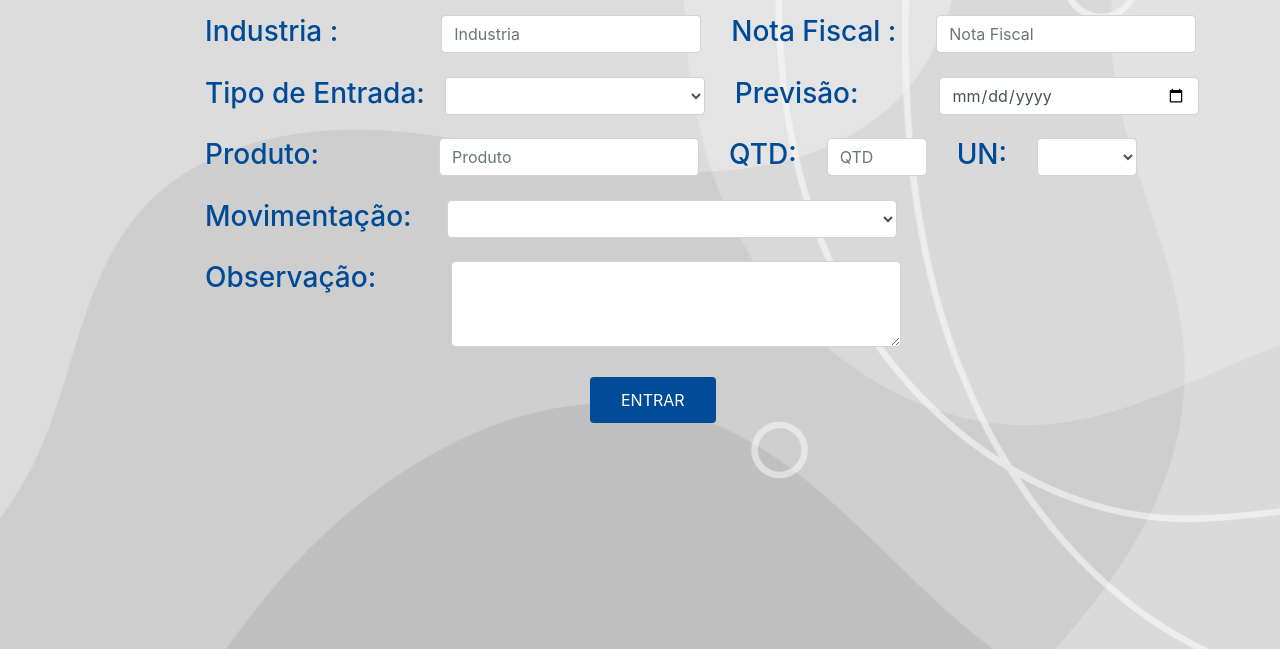
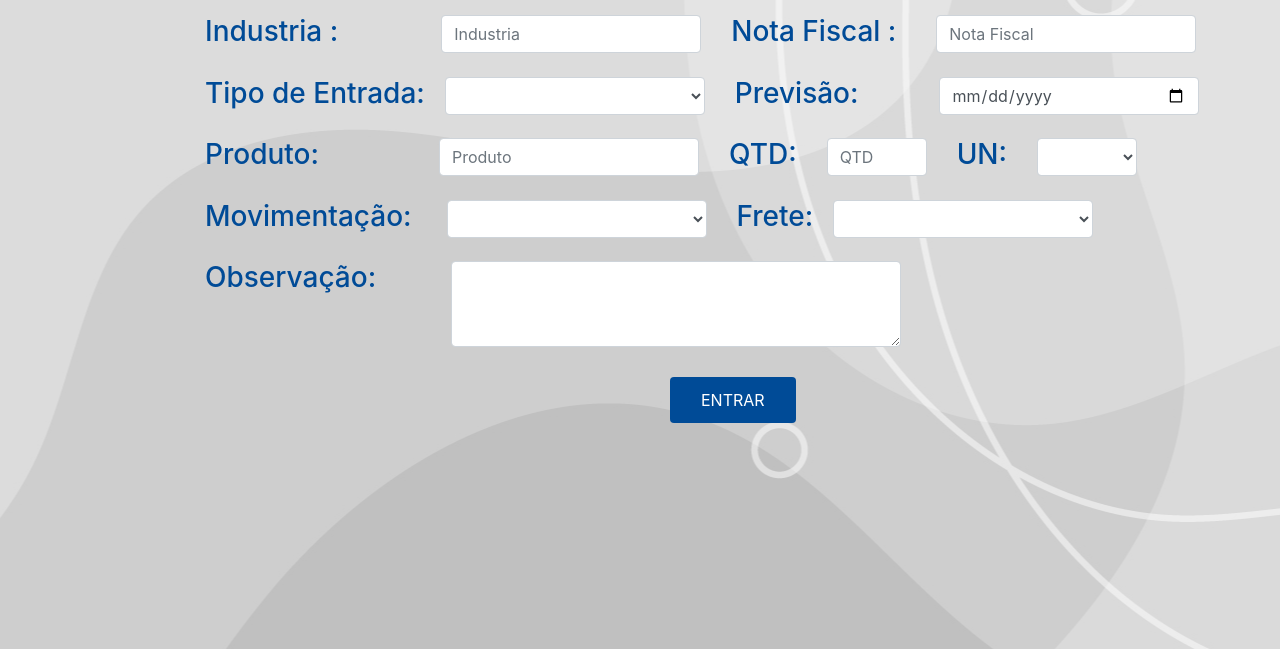
Before and after one commit to fabio21777/labes-fribel_alimentos, a Django app: page /acompanhamento/adicionarCarga/ in a window 1280 px wide. Shown: the part 151-800 px from the top of the page. Run offline with Django 3.2, Linux system fonts and the light colour scheme; some libraries are stand-ins or nearby versions.

Commit message:
adicionando atributos no modelo carga ,edição do gitgnore ignora o banco e arquivos pyc
foi adicionando atributos no modelo carga,
atributos adicionados
tipo_entrada
Produto
QTD
UN
movimentacao
frete
observacao

```diff
--- a/carga_descarga/core/static/css/styles.css
+++ b/carga_descarga/core/static/css/styles.css
@@ -105,7 +105,7 @@ textarea.addcarga{
 
 }
 div.btadd{
-    padding-left: 370px;
+    padding-left: 450px;
 }
 h3.tipEnt{
     padding-right: 20PX;
@@ -121,7 +121,7 @@ h3.promov{
     padding-right: 35px;
 }
 select.select{
-    width: 450px;
+    width: 260px;
 }
 select.un{
     width: 100px;
@@ -136,3 +136,7 @@ h3.uni{
     padding-right: 30px;
     padding-left: 30px;
 }
+h3.frete{
+    padding-left: 30px;
+    padding-right: 20px;
+}
--- a/carga_descarga/core/static/js/scripts.js
+++ b/carga_descarga/core/static/js/scripts.js
@@ -19,3 +19,7 @@ $(document).ready(function(){
         window.location.href = baseUrl + '?ordenador=' + ordenador;
     });
 });
+function validar_add_carga(){
+    window.alert('falta colocar as validações')
+    document.getElementById("formulario").submit();
+}
--- a/carga_descarga/core/templates/core/adicionar_carga.html
+++ b/carga_descarga/core/templates/core/adicionar_carga.html
@@ -4,31 +4,31 @@
 
 {% block content %}
 <div class="container" id="principal">
-    <div  id="titulo"><h1 > CADASTRO DE CARGA</h1></div>
-    <form id= "formulario" class="form-group " enctype="multipart/form-data" action="submit", method="POST"> {% csrf_token%}
+    <div  id="titulo"><h1 > CADASTRO DE CARGA</h1></div><!--*/-->
+    <form class="form-contact contact_form"  method="post" id="formulario" action="\acompanhamento/adicionarCarga/submit" >{% csrf_token%}
             <div class="row add">
                 <H3 class="addcargah3indus">Industria :</H3>
-                <input id="industria"  class="form-control addcarga" type="text" onfocus="this.placeholder = ''" onblur="this.placeholder = 'Industria'" placeholder="Industria" >
+                <input id="industria" name="industria"  class="form-control addcarga" type="text" onfocus="this.placeholder = ''" onblur="this.placeholder = 'Industria'" placeholder="Industria" >
                 <H3 class="addcargah3nf">Nota Fiscal :</H3>
-                <input id="NF"  class="form-control addcarga" type="text" onfocus="this.placeholder = ''" onblur="this.placeholder = 'Nota Fiscal'" placeholder="Nota Fiscal" >
+                <input id="NF" name="NF"  class="form-control addcarga" type="text" onfocus="this.placeholder = ''" onblur="this.placeholder = 'Nota Fiscal'" placeholder="Nota Fiscal" >
             </div>
             <div class="row pand">
                 <h3 class="tipEnt">Tipo de Entrada:</h3>
-                <select class="form-control tipoEntrada" >
+                <select class="form-control tipoEntrada" id="tipo_entrada" name="tipo_entrada" >
                     <option>              </option>
                     <option>Entrada Normal</option>
                     <option>Entrada Bonificada</option>
                 </select>
                 <H3 class="addcargah3prev">Previsão:</H3>
-                <input id="previsão"  class="form-control addcarga" type="date" onfocus="this.placeholder = ''" onblur="this.placeholder = 'Previsão'" placeholder="Previsão" >
+                <input id="previsao" name="previsao"  class="form-control addcarga" type="date" onfocus="this.placeholder = ''" onblur="this.placeholder = 'Previsão'" placeholder="Previsão" >
             </div>
             <div class="row pand">
                 <h3 class="prod">Produto:</h3>
-                <input id="Produto"  class="form-control addcarga" type="text" onfocus="this.placeholder = ''" onblur="this.placeholder = 'Produto'" placeholder="Produto" >
+                <input id="Produto" name="Produto"  class="form-control addcarga" type="text" onfocus="this.placeholder = ''" onblur="this.placeholder = 'Produto'" placeholder="Produto" >
                 <H3 class="QTD">QTD:</H3>
-                <input id="QTD"  class="form-control addcarga QTD" type="number" onfocus="this.placeholder = ''" onblur="this.placeholder = 'QTD'" placeholder="QTD" >
+                <input id="QTD" name="QTD"  class="form-control addcarga QTD" type="number"  min="0" onfocus="this.placeholder = ''" onblur="this.placeholder = 'QTD'" placeholder="QTD" >
                 <H3 class="uni">UN:</H3>
-                <select class="form-control un" >
+                <select class="form-control un"  id="un" name="un">
                     <option>  </option>
                     <option>KG</option>
                     <option>CX</option>
@@ -39,19 +39,26 @@
             </div>
             <div class="row pand">
                 <h3 class="promov">Movimentação:</h3>
-                <select class="form-control select" >
+                <select class="form-control select" id="movimentacao" name="movimentacao" >
                     <option>            </option>
                     <option>Carga batida</option>
                     <option>Carga paletizada</option>
                   </select>
+                <h3 class="frete">Frete:</h3>
+                <select class="form-control select" id="frete" name="frete" >
+                    <option>            </option>
+                    <option>CIF</option>
+                    <option>FOB</option>
+                  </select>
+
             </div>
 
             <div class="row pand">
-                <H3  id="obs" class="addcargah3obs">Observação:</H3>
-                <textarea class="form-control addcarga" id="obs" rows="3"></textarea>
+                <H3  id="observacao" class="addcargah3obs">Observação:</H3>
+                <textarea class="form-control addcarga" id="observacao" name="observacao" rows="3"></textarea>
             </div>
         <div class="btadd botao" >
-            <button type="button" class="btn bt1" >ENTRAR</button>
+            <button type="button" class="btn bt1"  onclick="validar_add_carga()">ENTRAR</button>
         </div>
     </form>
 </div>
--- a/carga_descarga/core/urls.py
+++ b/carga_descarga/core/urls.py
@@ -6,5 +6,6 @@ from . import views
 urlpatterns = [
     path('acompanhamento/<str:usuario>', views.acomp, name='acompanhamento'),
     path('acompanhamento/adicionarCarga/', views.addCarga, name='adicionar-carga'),
+    path('acompanhamento/adicionarCarga/submit',views.set_carga, name='set-carga'),
     path('', views.login, name='login'), #Tela home
 ]
--- a/carga_descarga/core/views.py
+++ b/carga_descarga/core/views.py
@@ -1,6 +1,8 @@
 from django.shortcuts import render
-
+from django.shortcuts import redirect
 from .models import Carga
+from django.contrib.auth.models import User
+from datetime import datetime
 
 def acomp(request, usuario):
     filter = request.GET.get('filter')
@@ -17,6 +19,19 @@ def acomp(request, usuario):
 
 def addCarga(request):
     return render(request,'core/adicionar_carga.html')
-
+def set_carga(request):
+    industria=request.POST.get('industria')
+    numero_nf=request.POST.get('NF')
+    dia_descarga=datetime.fromisoformat(request.POST.get('previsao'))
+    user=Chamado=User.objects.get(pk=1)#é so pra não da erro
+    tipo_entrada=request.POST.get('tipo_entrada')
+    Produto=request.POST.get('Produto')
+    QTD=request.POST.get('QTD')
+    UN=request.POST.get('un')
+    movimentacao=request.POST.get('movimentacao')
+    frete=request.POST.get('frete')
+    observacao=request.POST.get('observacao')
+    carga=Carga.objects.create(numero_nf= numero_nf,industria=industria,dia_descarga=dia_descarga,user=user,status='Aguardando',tipo_entrada=tipo_entrada,Produto=Produto,QTD=QTD,UN=UN,movimentacao=movimentacao,frete=frete,observacao=observacao)
+    return redirect('/acompanhamento/usuario')
 def login(request):
     return render(request,'core/login.html')
```
Also changed, not shown: carga_descarga/core/models.py (+9 -0 lines), 1 other file.
